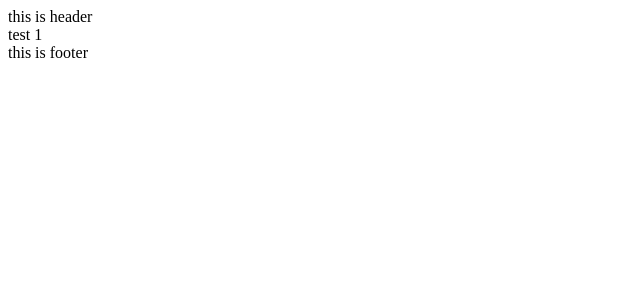
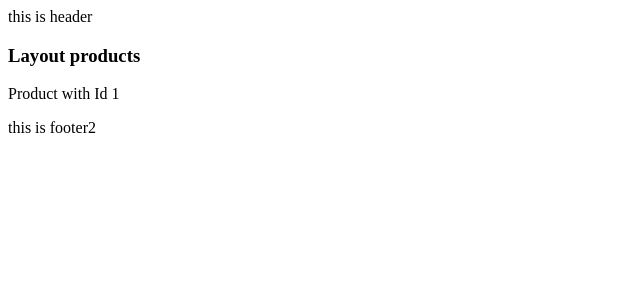
Before and after one commit to Shivite/k2globe-app, a Next.js app: page /products/1 in a window 1280 px wide. Shown: the top 300 px of the page, without its empty margins (0-640 px from the left). Built offline with nearby package versions, Linux system fonts and the light colour scheme.

Commit message:
nested layouts

```diff
--- a/src/app/layout.tsx
+++ b/src/app/layout.tsx
@@ -9,10 +9,17 @@ export default function RootLayout({
   children: React.ReactNode
 }) {
   return (
+
     <html lang="en">
-      <header>this is header</header>
-      <body>{children}</body>
-      <footer>this is footer</footer>
+      <head>
+      </head>
+      <body>
+        <header>this is header</header>
+
+        <div>{children}</div>
+
+        <footer>this is footer2</footer>
+      </body>
     </html>
   )
 }
--- /dev/null
+++ b/src/app/products/[productId]/layout.tsx
@@ -0,0 +1,11 @@
+export default function ProductPageLayout({
+    children,
+}: {
+    children: React.ReactNode
+}) {
+    return <>
+        <h3>Layout products</h3>
+
+        {children}
+    </>
+}
--- a/src/app/products/[productId]/page.tsx
+++ b/src/app/products/[productId]/page.tsx
@@ -1,6 +1,5 @@
-export default function ProductList({params}:{params:{productId:string}}){
-    console.log(params)
+export default function ProductList({ params }: { params: { productId: string } }) {
     return (<>
-test {params.productId}
+        <p> Product with Id {params?.productId}</p>
     </>)
 }
```
